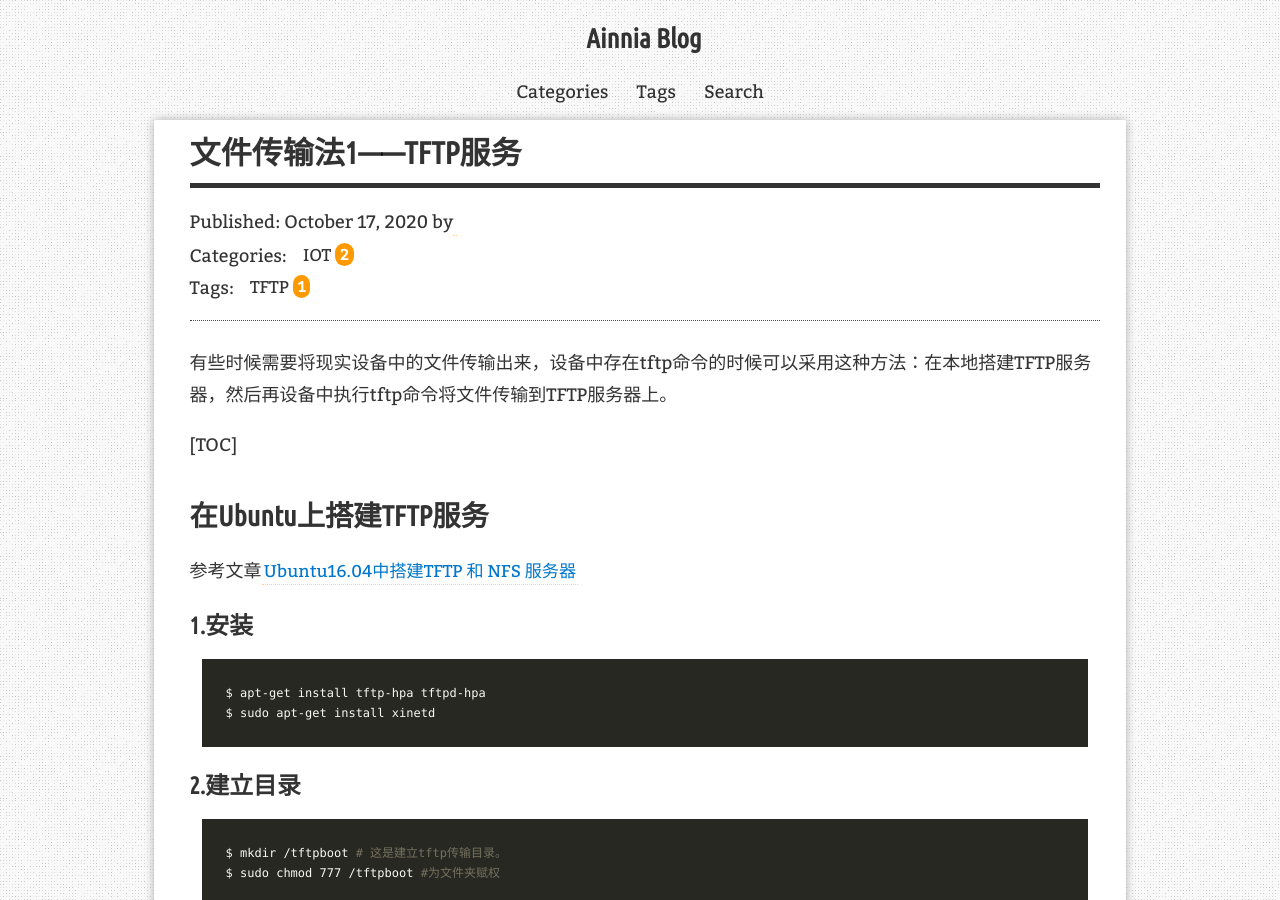
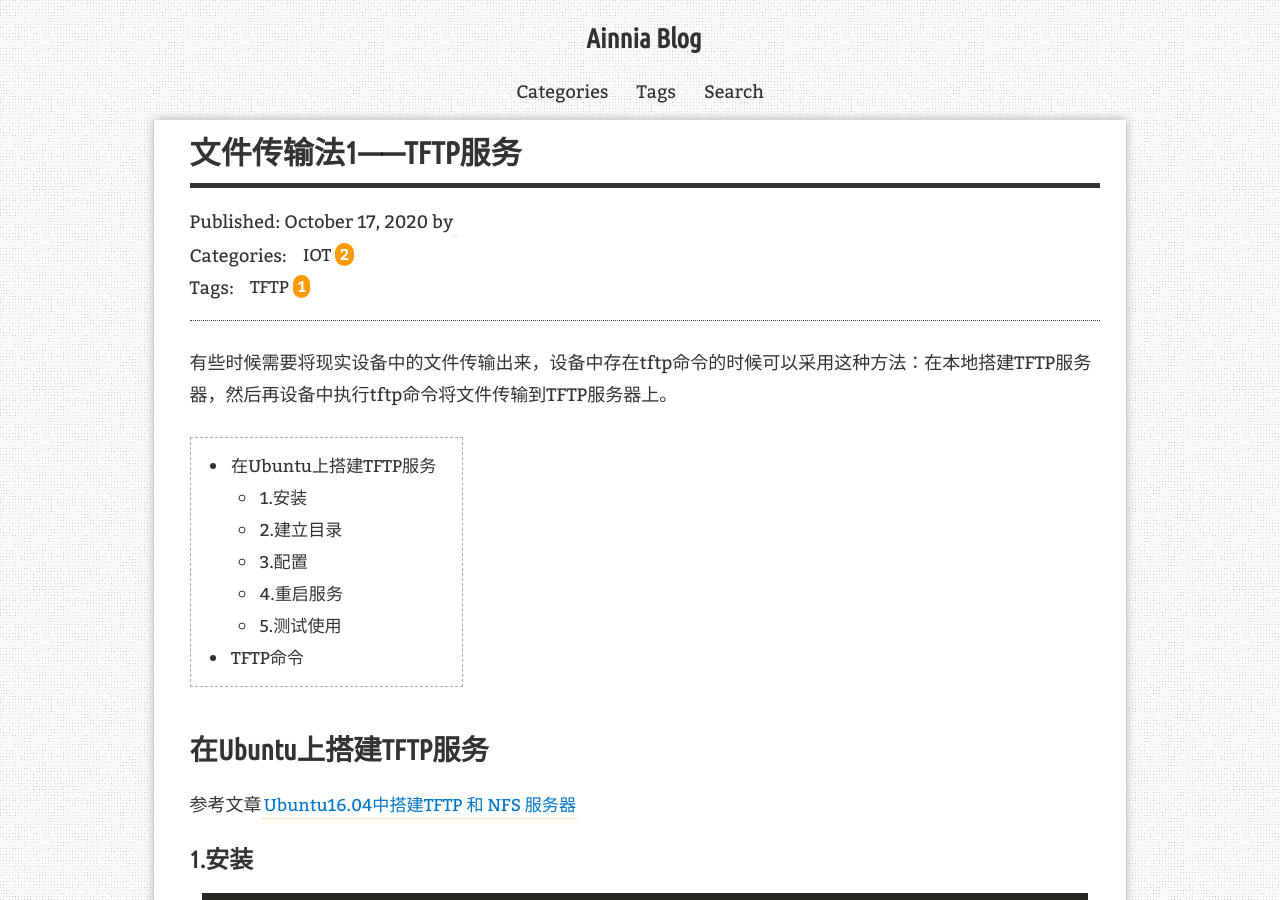
Before and after one commit to Ainnia/ainnia.github.io, a Jekyll site: the page built from _posts/2020-10-17-文件传输法之TFTP服务.md, in a window 1280 px wide and 900 px high. Built offline with Jekyll 4.4.1, drawn with Linux system fonts in a browser that asks for light colours; comment, search, counter and statistics services are not loaded.

Commit message:
Update 2020-10-17-文件传输法之TFTP服务.md

```diff
--- a/_posts/2020-10-17-文件传输法之TFTP服务.md
+++ b/_posts/2020-10-17-文件传输法之TFTP服务.md
@@ -10,8 +10,10 @@ redirect_from:
 
 有些时候需要将现实设备中的文件传输出来，设备中存在tftp命令的时候可以采用这种方法：在本地搭建TFTP服务器，然后再设备中执行tftp命令将文件传输到TFTP服务器上。
 
-[TOC]
 
+
+* Kramdown table of contents
+{:toc .toc}
 
 
 ## 在Ubuntu上搭建TFTP服务
```
